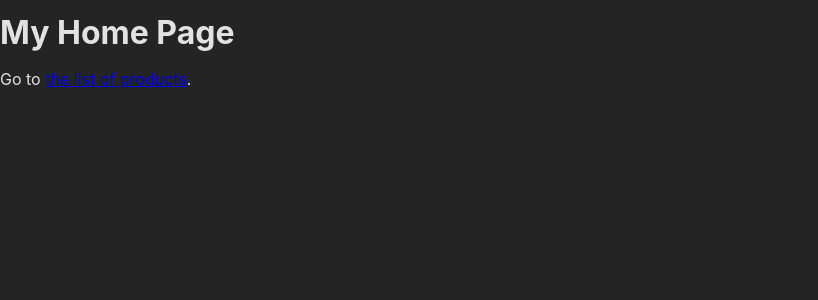
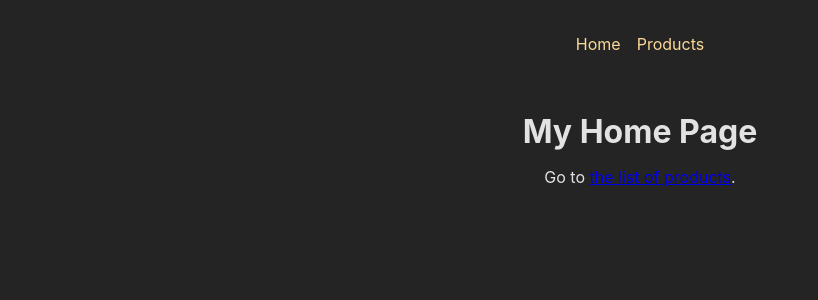
Before and after one commit to elvan/product-list-app-react-router, a React (Create React App) app: page / in a window 1280 px wide. Shown: the top 300 px of the page, without its empty margins (0-818 px from the left). Built offline with nearby package versions, Linux system fonts and the light colour scheme.

Commit message:
layouts and nested routes

```diff
--- /dev/null
+++ b/src/components/MainNavigation.js
@@ -0,0 +1,22 @@
+import { Link } from 'react-router-dom';
+
+import classes from './MainNavigation.module.css';
+
+function MainNavigation() {
+  return (
+    <header className={classes.header}>
+      <nav>
+        <ul className={classes.list}>
+          <li>
+            <Link to='/'>Home</Link>
+          </li>
+          <li>
+            <Link to='/products'>Products</Link>
+          </li>
+        </ul>
+      </nav>
+    </header>
+  );
+}
+
+export default MainNavigation;
--- /dev/null
+++ b/src/components/MainNavigation.module.css
@@ -0,0 +1,17 @@
+.header {
+  max-width: 60rem;
+  margin: auto;
+  padding: 2rem;
+  display: flex;
+  justify-content: center;
+}
+
+.list {
+  display: flex;
+  gap: 1rem;
+}
+
+.list a {
+  text-decoration: none;
+  color: var(--color-primary-400);
+}
--- /dev/null
+++ b/src/pages/Root.js
@@ -0,0 +1,17 @@
+import { Outlet } from 'react-router-dom';
+
+import MainNavigation from '../components/MainNavigation';
+import classes from './Root.module.css';
+
+function RootLayout() {
+  return (
+    <>
+      <MainNavigation />
+      <main className={classes.content}>
+        <Outlet />
+      </main>
+    </>
+  );
+}
+
+export default RootLayout;
--- /dev/null
+++ b/src/pages/Root.module.css
@@ -0,0 +1,4 @@
+.content {
+  margin: 2rem auto;
+  text-align: center;
+}
```
Also changed, not shown: src/App.js (+9 -2 lines).
